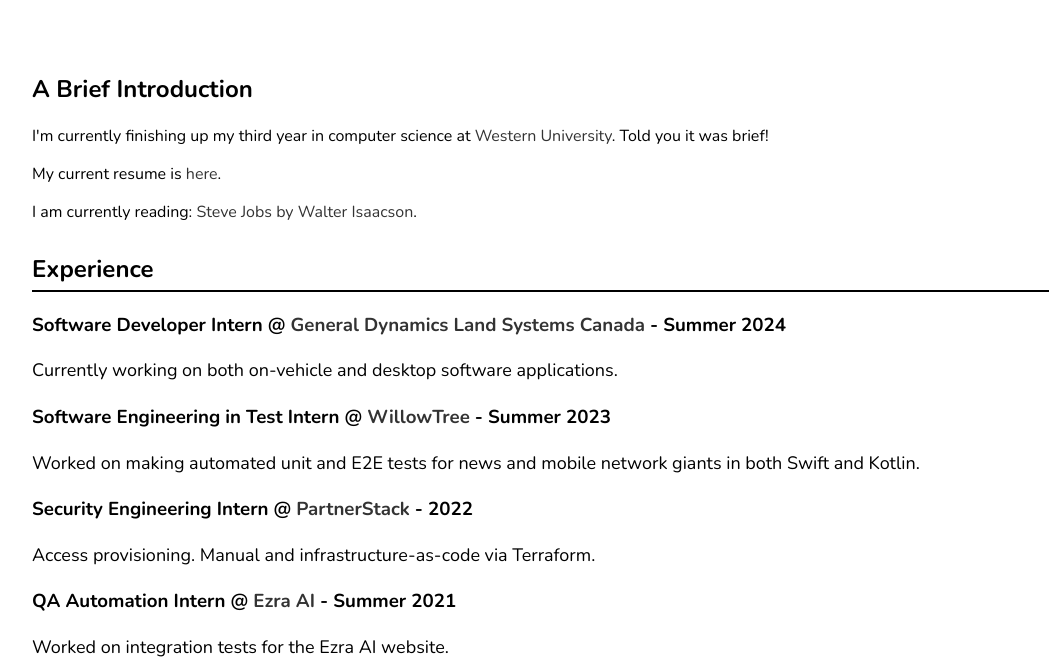
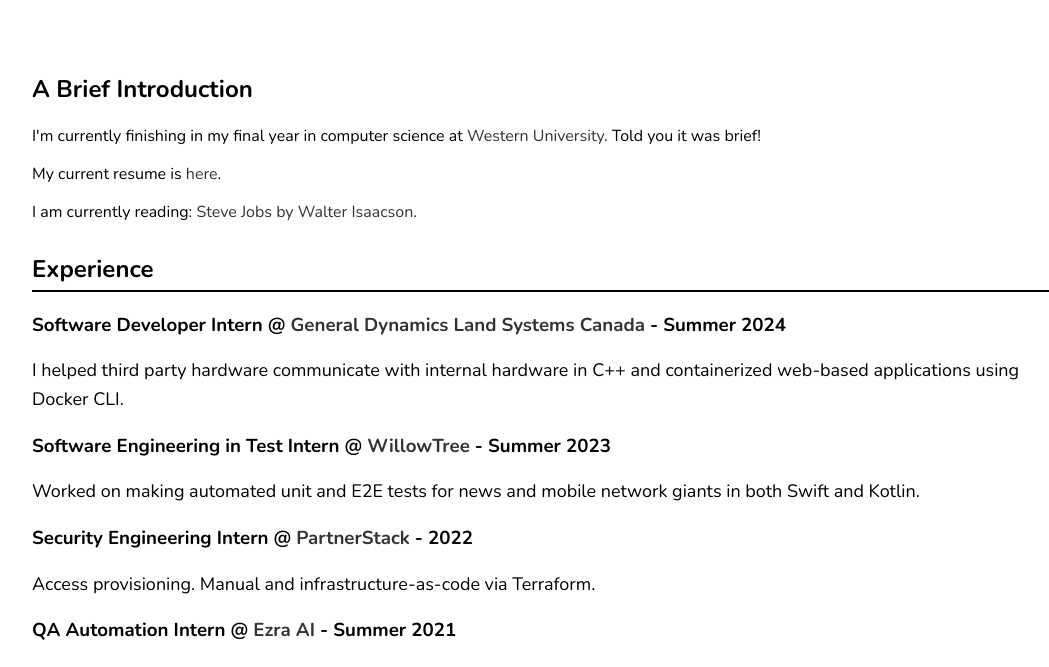
Before and after one commit to mattotchet/mattotchet.github.io, a plain HTML site: page index.html in a window 1280 px wide. Shown: the part 131-798 px from the top of the page, without its empty margins (96-1145 px from the left). Drawn offline with nearby package versions, Linux system fonts and the light colour scheme.

Commit message:
updated website

```diff
--- a/index.html
+++ b/index.html
@@ -59,7 +59,7 @@ a:hover {
 <div class="main">
     <section class="about">
         <h2>A Brief Introduction</h2>
-        <p>I'm currently finishing up my third year in computer science at <a href="https://www.uwo.ca/index.html" target="_blank">Western University</a>. Told you it was brief!</p>
+        <p>I'm currently finishing in my final year in computer science at <a href="https://www.uwo.ca/index.html" target="_blank">Western University</a>. Told you it was brief!</p>
         <p>My current resume is <a href="Matthew_Otchet_Resume.pdf" target="_blank">here</a>.</p>
         <p>I am currently reading: <a href="https://www.goodreads.com/book/show/11084145-steve-jobs" target="_blank">Steve Jobs by Walter Isaacson</a>.</p>
       </section>
@@ -68,7 +68,7 @@ a:hover {
     <h2>Experience</h2>
     <div class="job">
       <h3>Software Developer Intern @ <a href="https://app.gdls.com/" target="_blank">General Dynamics Land Systems Canada</a> - Summer 2024</h3>
-      <p>Currently working on both on-vehicle and desktop software applications.</p>
+      <p>I helped third party hardware communicate with internal hardware in C++ and containerized web-based applications using Docker CLI.</p>
     </div>
     <div class="job">
       <h3>Software Engineering in Test Intern @ <a href="https://www.willowtreeapps.com/" target="_blank">WillowTree</a> - Summer 2023</h3>
```
Also changed, not shown: 1 other file.
